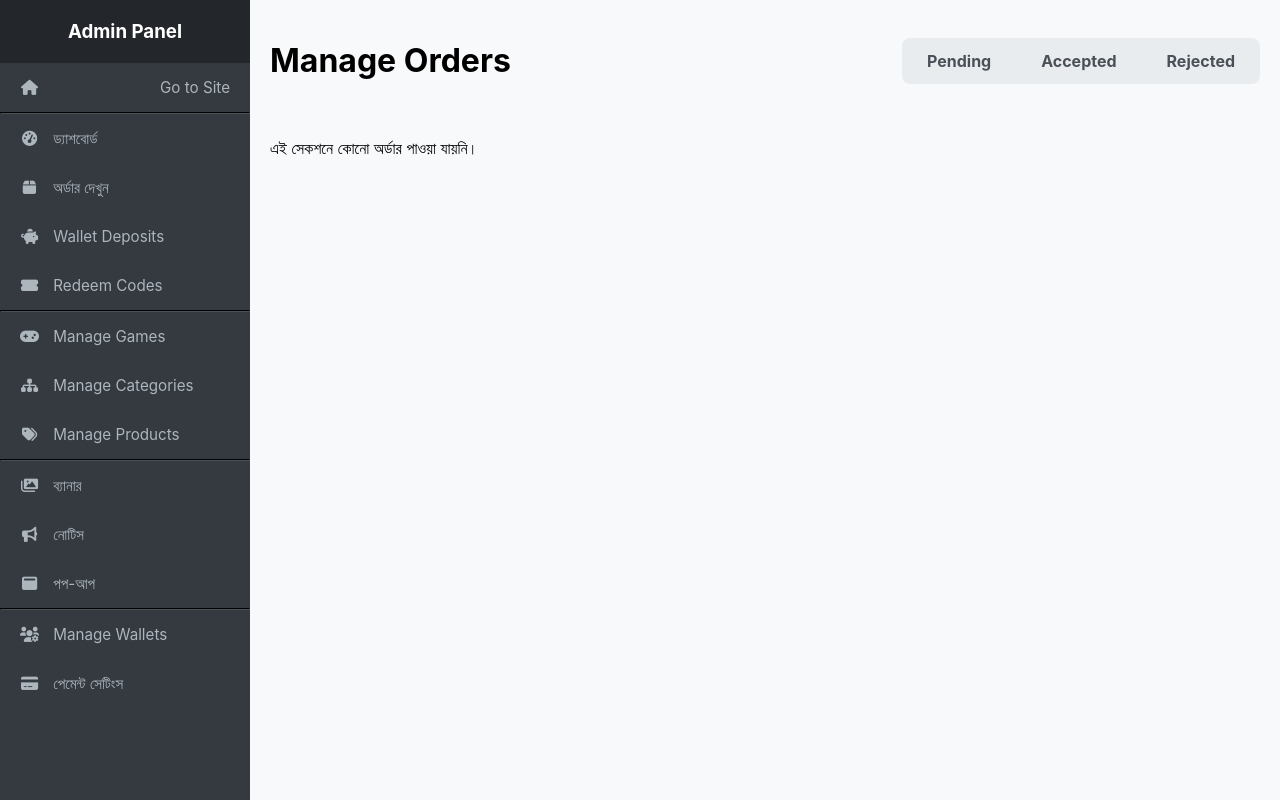
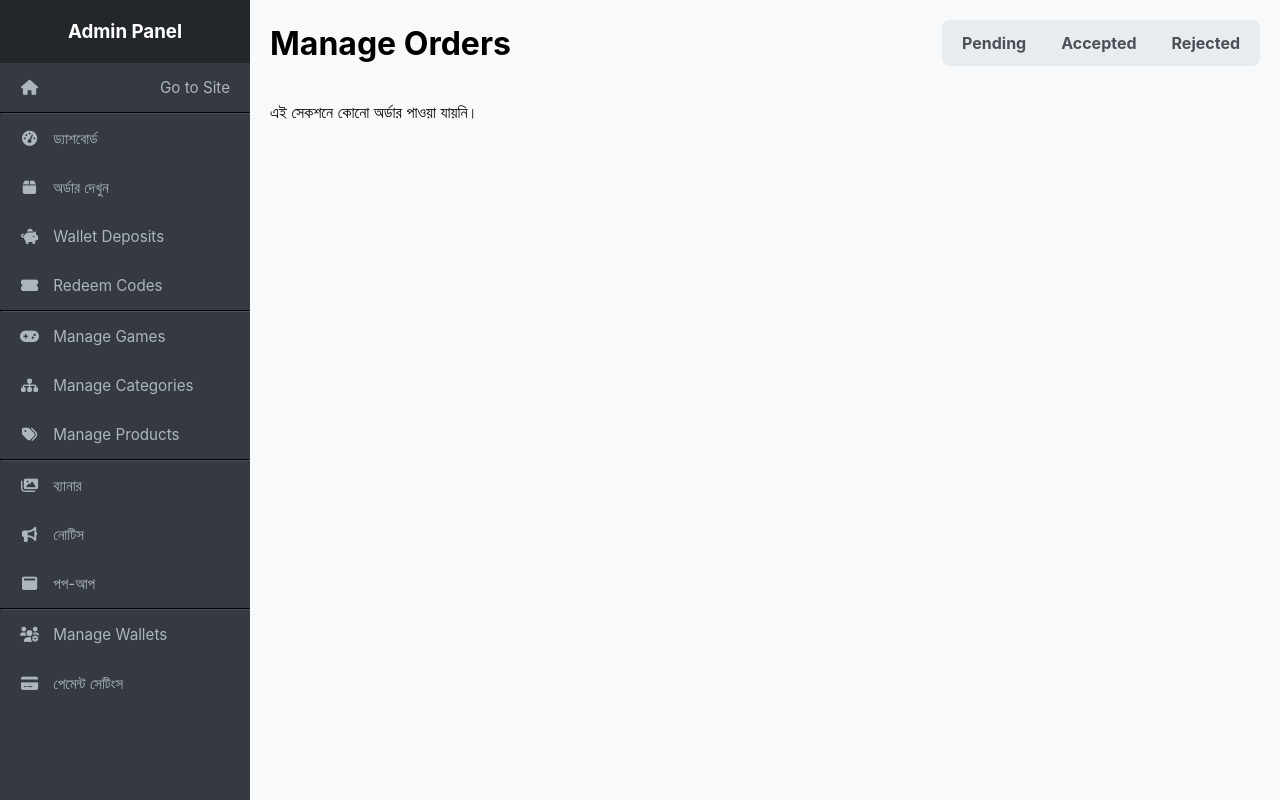
Before and after one commit to shahariarmahfuz/refactored-fishstick, a Flask app: template game_shop/templates/view_orders.html in a window 1280 px wide. Run offline with Flask 3, Linux system fonts and the light colour scheme; the template is opened without the code that fills it, so the values that code supplies are empty; some libraries are stand-ins or nearby versions.

Commit message:
Update view_orders.html

```diff
--- a/game_shop/templates/view_orders.html
+++ b/game_shop/templates/view_orders.html
@@ -6,20 +6,27 @@
         justify-content: space-between;
         align-items: center;
         margin-bottom: 20px;
+        flex-wrap: wrap; /* ছোট স্ক্রিনের জন্য wrap করা হয়েছে */
+        gap: 15px;
+    }
+    .page-header h1 {
+        margin: 0;
     }
     .tabs {
         display: flex;
-        gap: 10px;
+        gap: 5px; /* গ্যাপ কমানো হয়েছে */
         background: #e9ecef;
         padding: 5px;
         border-radius: 8px;
+        flex-shrink: 0; /* ছোট স্ক্রিনে সংকুচিত হবে না */
     }
     .tab-link {
-        padding: 8px 20px;
+        padding: 8px 15px; /* প্যাডিং কমানো হয়েছে */
         text-decoration: none;
         color: #495057;
         font-weight: bold;
         border-radius: 6px;
+        white-space: nowrap; /* লেখা ভাঙবে না */
     }
     .tab-link.active {
         background-color: #fff;
@@ -28,14 +35,22 @@
     }
     .order-grid {
         display: grid;
-        grid-template-columns: repeat(auto-fit, minmax(350px, 1fr));
+        grid-template-columns: 1fr; /* মোবাইল ডিভাইসে ডিফল্ট এক কলাম */
         gap: 20px;
+    }
+    /* বড় স্ক্রিনের জন্য দুটি কলাম */
+    @media (min-width: 992px) {
+        .order-grid {
+            grid-template-columns: 1fr 1fr;
+        }
     }
     .order-card {
         background: #fff;
         border-radius: 8px;
         box-shadow: 0 2px 8px rgba(0,0,0,0.08);
         overflow: hidden;
+        display: flex;
+        flex-direction: column;
     }
     .order-card-header {
         display: flex;
@@ -47,15 +62,16 @@
     }
     .order-card-header .order-id { font-weight: bold; }
     .order-card-header .order-time { font-size: 0.85em; color: #6c757d; }
-    .order-card-body { padding: 15px; }
+    .order-card-body { padding: 15px; flex-grow: 1; }
     .order-card-body p { margin: 0 0 10px 0; font-size: 0.95em; color: #495057; }
-    .order-card-body strong { color: #212529; min-width: 100px; display: inline-block; }
+    .order-card-body strong { color: #212529; min-width: 90px; display: inline-block; }
     .order-card-footer {
         padding: 10px 15px;
         background: #f8f9fa;
         display: flex;
         justify-content: flex-end;
         gap: 10px;
+        border-top: 1px solid #dee2e6;
     }
 </style>
 
@@ -78,7 +94,6 @@
         <div class="order-card-body">
             <p><strong>User:</strong> {{ order.username }}</p>
             <p><strong>Game:</strong> {{ order.game_title }}</p>
-            <p><strong>Category:</strong> {{ order.category_name }}</p>
             <p><strong>Package:</strong> {{ order.product_name }}</p>
             <p><strong>Player ID:</strong> {{ order.game_uid }}</p>
             <p><strong>Price:</strong> ৳ {{ "%.2f"|format(order.price) }}</p>
```
